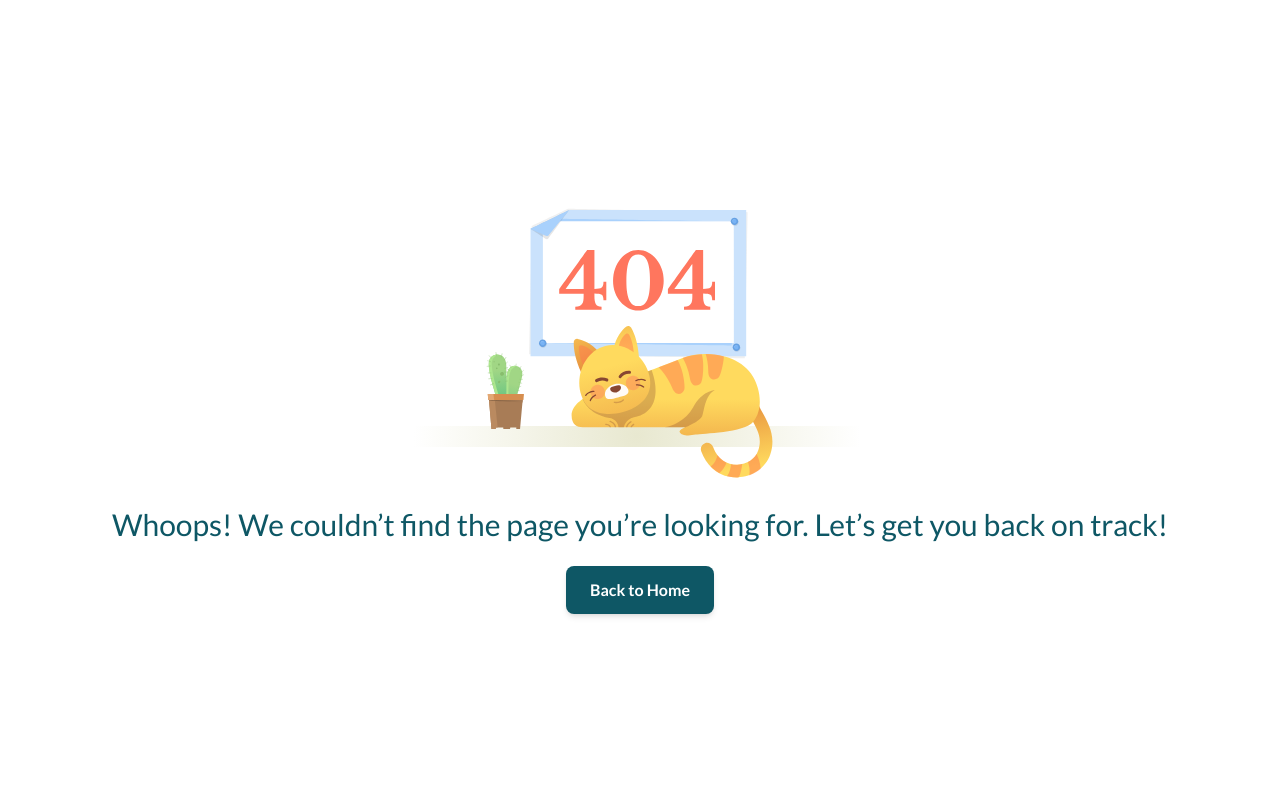
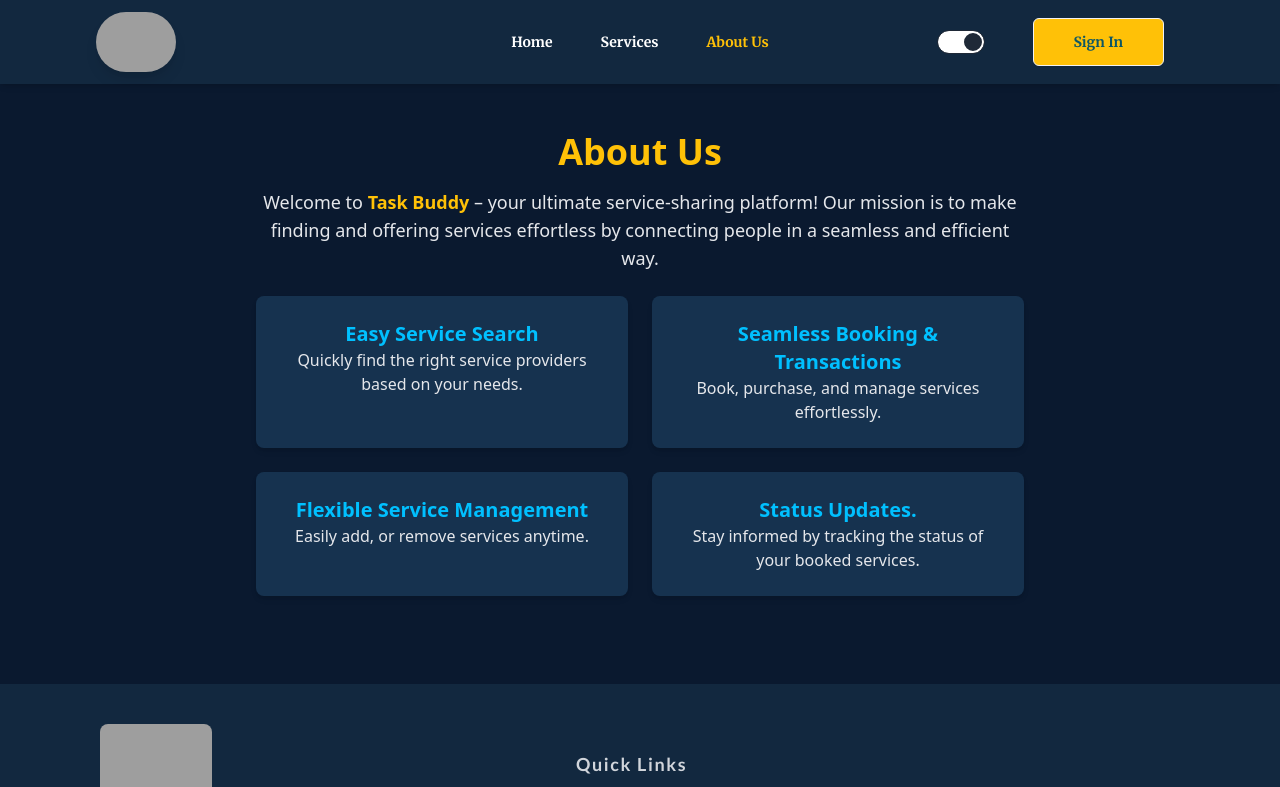
Before and after one commit to Rain44556/-Service-sharing-Web-Application-Task-Buddy, a React (Vite) app: page /aboutus in a window 1280 px wide. Shown: the top 787 px of the page. Built offline with nearby package versions, Linux system fonts and the light colour scheme; no server answers; grey boxes are pictures that could not be loaded.

Commit message:
added about secton

```diff
--- a/src/common/Navbar.jsx
+++ b/src/common/Navbar.jsx
@@ -8,6 +8,7 @@ const Navbar = () => {
     const menuLinks = <>
         <NavLink className="px-6 py-2 hover:text-white hover:bg-slate-800" to="/">Home</NavLink>
         <NavLink className="px-6 py-2 hover:text-white hover:bg-slate-800" to="/services">Services</NavLink>
+        <NavLink className="px-6 py-2 hover:text-white hover:bg-slate-800" to="/aboutus">About Us</NavLink>
     </>
 
     const dashBoardRoutes = <>
--- /dev/null
+++ b/src/pages/AboutUs.jsx
@@ -0,0 +1,70 @@
+import React from "react";
+import { motion } from "framer-motion";
+
+const AboutUs = () => {
+  const aboutData = [
+    {
+      title: "Easy Service Search",
+      description:
+        "Quickly find the right service providers based on your needs.",
+    },
+    {
+      title: "Seamless Booking & Transactions",
+      description: "Book, purchase, and manage services effortlessly.",
+    },
+    {
+      title: "Flexible Service Management",
+      description: "Easily add, or remove services anytime.",
+    },
+    {
+      title: "Status Updates.",
+      description:
+        "Stay informed by tracking the status of your booked services.",
+    },
+  ];
+  return (
+    <section className="dark:text-gray-200 py-12 px-6 text-center">
+      <motion.div
+        className="max-w-3xl mx-auto"
+        initial={{ opacity: 0, y: 50 }}
+        animate={{ opacity: 1, y: 0 }}
+        transition={{ duration: 0.8 }}
+      >
+        <h2 className="text-4xl font-bold dark:text-[#FFC107] mb-4">
+          About Us
+        </h2>
+        <p className="text-lg mb-6">
+          Welcome to{" "}
+          <span className="font-semibold dark:text-[#FFC107]">Task Buddy</span>{" "}
+          – your ultimate service-sharing platform! Our mission is to make
+          finding and offering services effortless by connecting people in a
+          seamless and efficient way.
+        </p>
+
+        <motion.div
+          className="grid md:grid-cols-2 gap-6"
+          initial={{ opacity: 0 }}
+          animate={{ opacity: 1 }}
+          transition={{ staggerChildren: 0.3 }}
+        >
+          {aboutData.map((item, index) => (
+            <motion.div
+              key={index}
+              className="shadow-md dark:border-[rgb(14,87,101)] dark:bg-[#16324F] p-6 rounded-lg"
+              initial={{ scale: 0.9, opacity: 0 }}
+              animate={{ scale: 1, opacity: 1 }}
+              transition={{ duration: 0.5, delay: index * 0.2 }}
+            >
+              <h3 className="text-xl font-semibold dark:text-[#00C0FF] text-gray-800">
+                {item.title}
+              </h3>
+              <p>{item.description}</p>
+            </motion.div>
+          ))}
+        </motion.div>
+      </motion.div>
+    </section>
+  );
+};
+
+export default AboutUs;
--- a/src/privatePages/ManageServices.jsx
+++ b/src/privatePages/ManageServices.jsx
@@ -57,7 +57,7 @@ const ManageServices = () => {
         <h1 className="text-4xl font-bold text-center mb-6 text-teal-700 font-headingFont dark:text-[#FFC107]">
           Manage Services
         </h1>
-        <p className='text-center mb-6 text-yellow-200'>Here you can edit, modify update and delete your services!!</p>
+        <p className='text-center mb-6 text-lg dark:text-[#59e3e8]'>Here you can edit, modify update and delete your services!!</p>
          <div className="font-bodyFont grid grid-cols-1 sm:grid-cols-2 lg:grid-cols-3 gap-5">
          {
                 ManageServices.map(manageService => <ManageServicesCard
--- a/src/router/router.jsx
+++ b/src/router/router.jsx
@@ -14,6 +14,7 @@ import PrivateRoute from "./PrivateRoute";
 import AllServices from "../pages/AllServices";
 import SingleServiceDetails from "../privatePages/SingleServiceDetails";
 import BookService from "../privatePages/BookService";
+import AboutUs from "../pages/AboutUs";
 
 const router = createBrowserRouter([
   {
@@ -32,6 +33,10 @@ const router = createBrowserRouter([
       {
         path: '/signin',
         element: <SignIn></SignIn>
+      },
+      {
+        path: '/aboutus',
+        element: <AboutUs></AboutUs>
       },
       {
         path: '/services',
```
